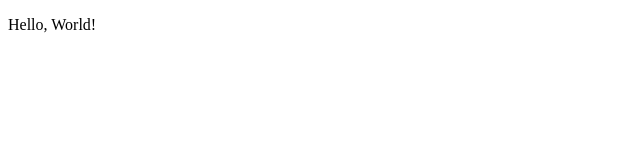
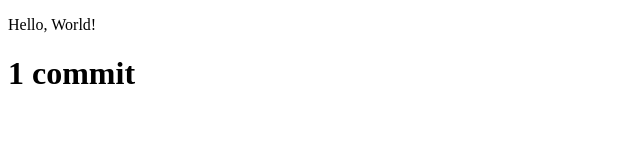
Before and after one commit to blvckonej/projected, a plain HTML site: page index.html in a window 1280 px wide. Shown: the whole page, without its empty margins (0-640 px from the left). Drawn offline with Linux system fonts and the light colour scheme.

Commit message:
second commit

```diff
--- a/index.html
+++ b/index.html
@@ -8,7 +8,7 @@
 </head>
 <body>
     <p>Hello, World!</p>
-
+    <h1>1 commit</h1>
     <script src="./js/script.js"></script>
 </body>
 </html>
```
